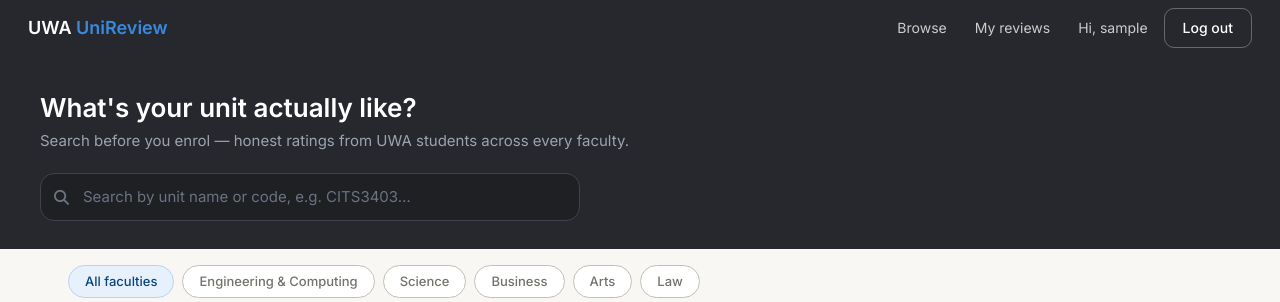
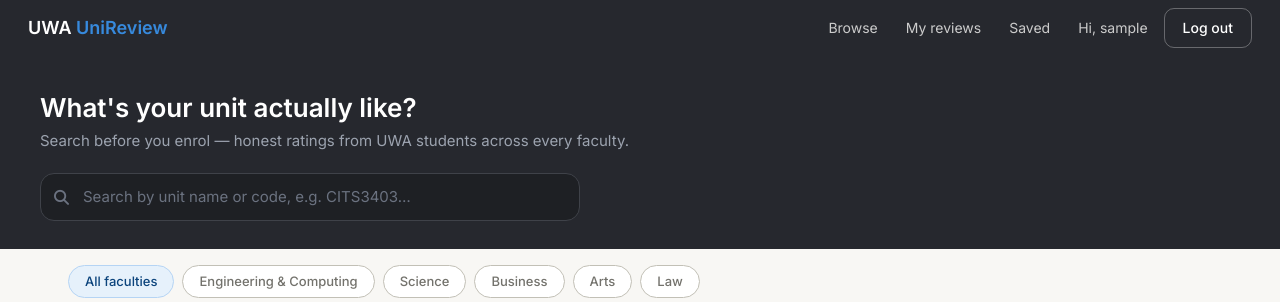
Before and after one commit to nisorathiya/uwa-unireview, a Flask app: page / in a window 1280 px wide. Shown: the top 302 px of the page. Run offline with Flask 3, Linux system fonts and the light colour scheme; the visitor is signed in with stand-in values (Sample User, id 1); data that the repository does not hold is empty; some libraries are stand-ins or nearby versions.

Commit message:
add Saved link to navbar for logged-in users

```diff
--- a/app/templates/base.html
+++ b/app/templates/base.html
@@ -36,6 +36,7 @@
       <a href="{{ url_for('main.index') }}" class="ur-nav-link">Browse</a>
       <a href="#" class="ur-nav-link">My reviews</a>
       {% if current_user.is_authenticated %}
+      <a href="{{ url_for('main.saved_units') }}" class="ur-nav-link">Saved</a>
       <span class="ur-nav-link">Hi, {{ current_user.username }}</span>
       <a href="{{ url_for('main.logout') }}" class="ur-btn ur-btn-outline">Log out</a>
       {% else %}
```
